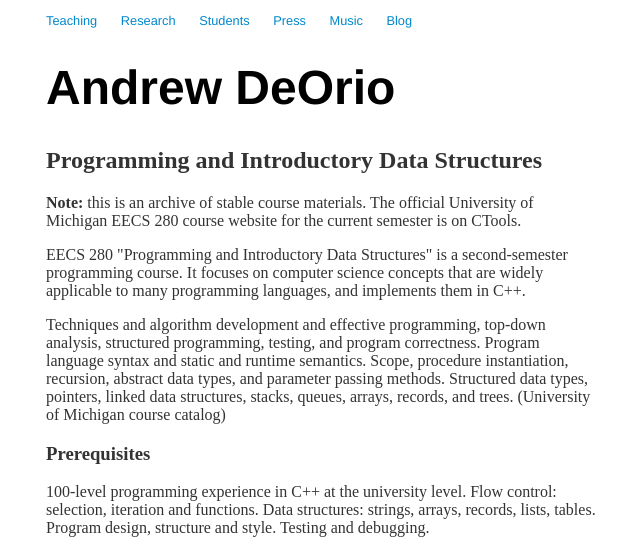
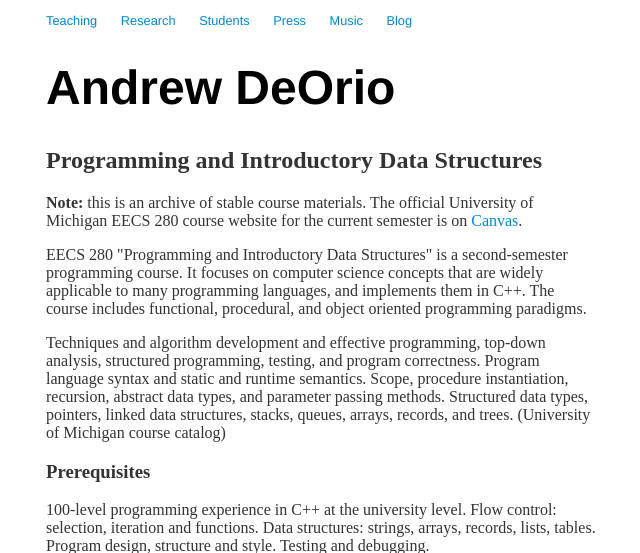
Before and after one commit to awdeorio/andrewdeorio.com, a Jekyll site: the page built from teaching/eecs280/index.html, in a window 1280 px wide, cut to the strip 0-553 px from the top of the page. Shown: the whole strip, without its empty margins (319-959 px from the left). Built offline with Jekyll 4.4.1, drawn with Linux system fonts in a browser that asks for light colours; nearby versions of some CDN libraries.

Commit message:
Updates to EECS 280 description

```diff
--- a/teaching/eecs280/index.html
+++ b/teaching/eecs280/index.html
@@ -5,11 +5,11 @@ title: EECS 280 | Andrew DeOrio
 
 <h2>Programming and Introductory Data Structures</h2>
 <p>
-<strong>Note:</strong> this is an archive of stable course materials.  The official University of Michigan EECS 280 course website for the current semester is on CTools.
+<strong>Note:</strong> this is an archive of stable course materials.  The official University of Michigan EECS 280 course website for the current semester is on <a href="https://umich.instructure.com/" target="_blank">Canvas</a>.
 </p>
 
 <p>
-EECS 280 "Programming and Introductory Data Structures" is a second-semester programming course.  It focuses on computer science concepts that are widely applicable to many programming languages, and implements them in C++.
+EECS 280 "Programming and Introductory Data Structures" is a second-semester programming course.  It focuses on computer science concepts that are widely applicable to many programming languages, and implements them in C++.  The course includes functional, procedural, and object oriented programming paradigms.
 <p>
 
 <p>
```
